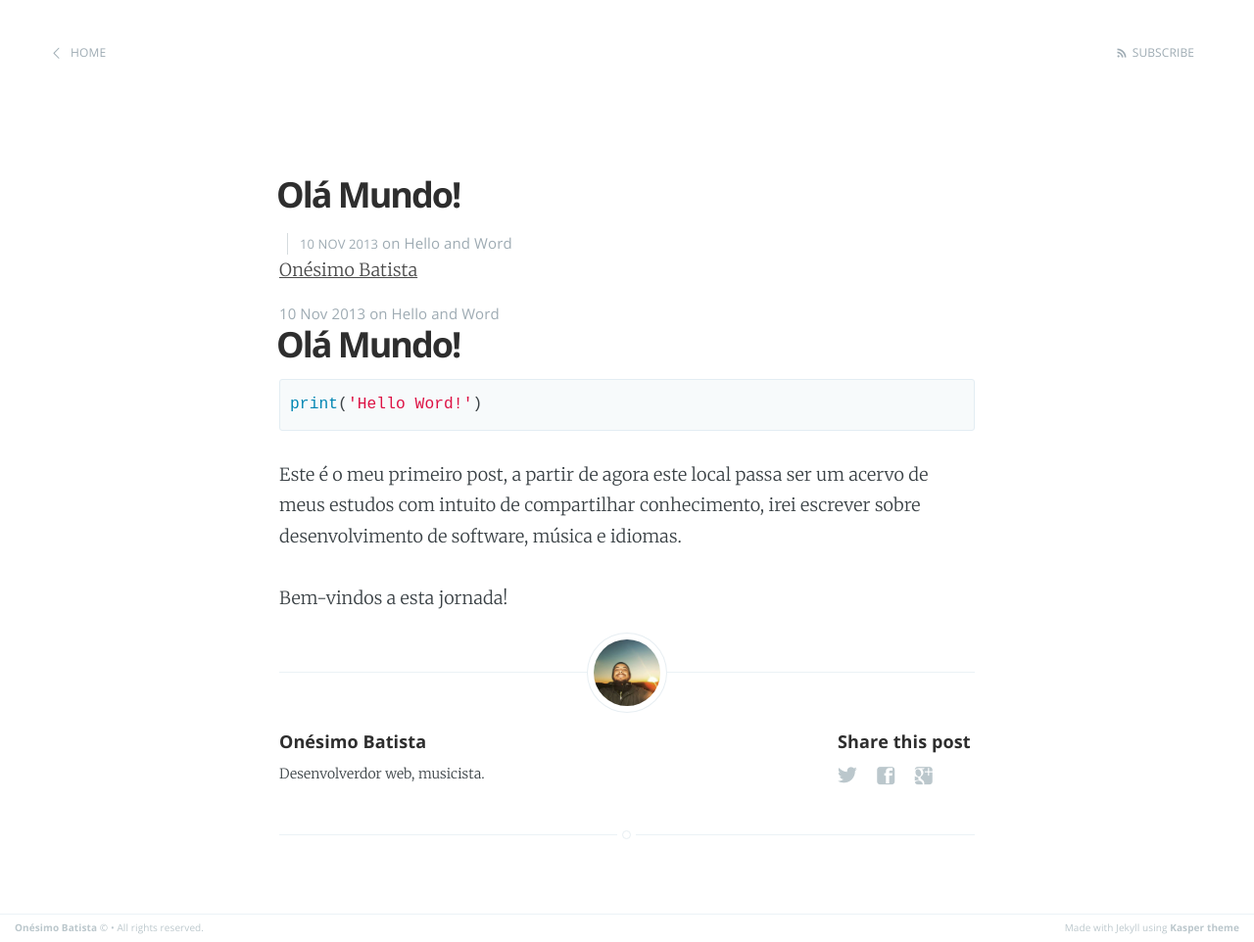
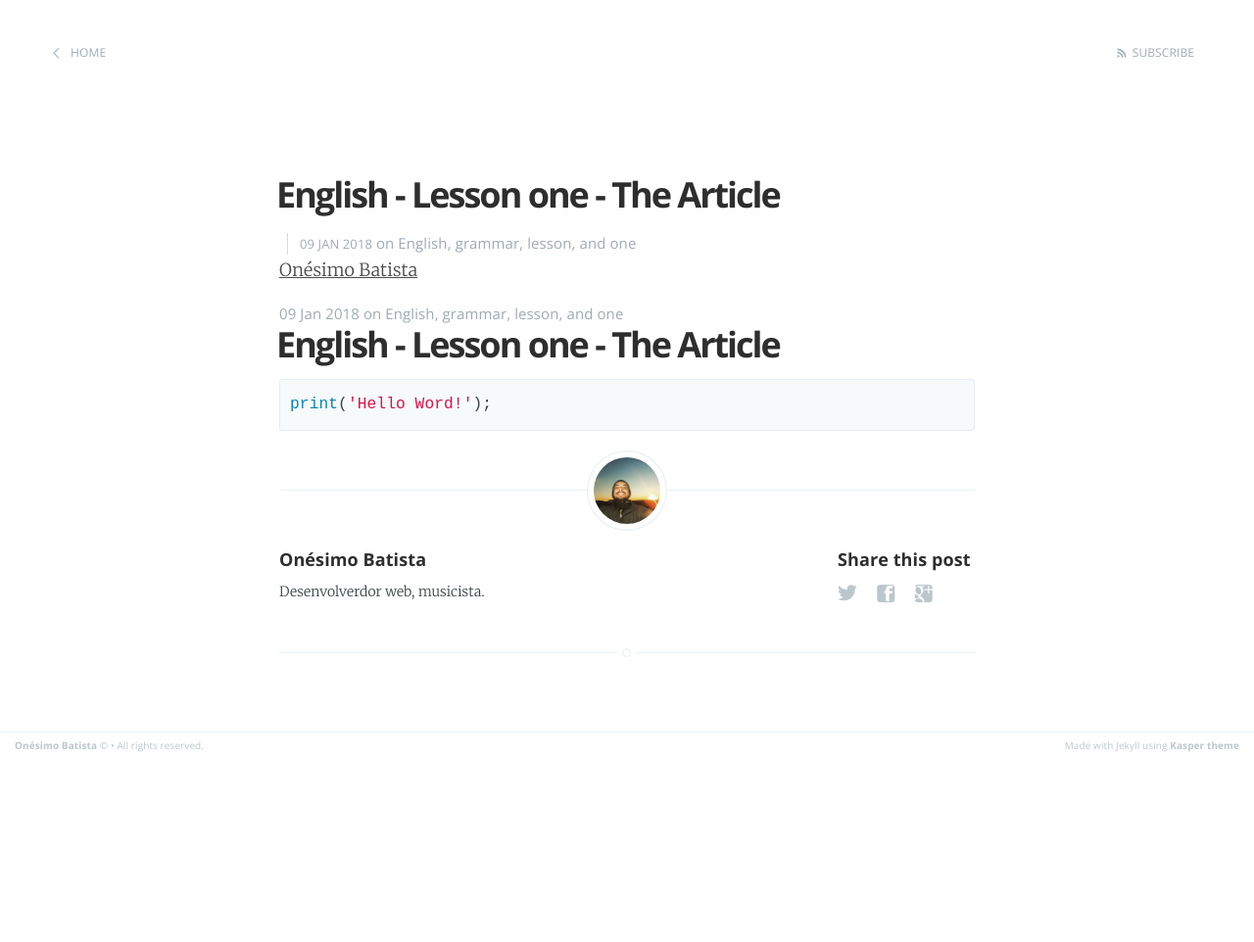
Before and after one commit to onesimo/blog, a Jekyll site: the page built from _posts/2017-10-27-ola-mundo.markdown, in a window 1280 px wide. Shown: the whole page at 98% size. Built offline with Jekyll 4.4.1, drawn with Linux system fonts in a browser that asks for light colours; after the commit the page ends 900 px from its top, so only the background shows below that.

Commit message:
new post

```diff
--- a/_posts/2017-10-27-ola-mundo.markdown
+++ b/_posts/2017-10-27-ola-mundo.markdown
@@ -1,14 +1,11 @@
 ---
 layout: post
-title:  "Olá Mundo!"
-date:   2013-11-10 10:18:00
-categories: Hello Word
+title:  "English - Lesson one - The Article"
+date:   2018-01-09 23:32:00
+categories: English grammar lesson one
 ---
 
 
 {% highlight ruby %}
-print('Hello Word!')
+print('Hello Word!');
 {% endhighlight %}
-Este é o meu primeiro post, a partir de agora este local passa ser um acervo de meus estudos com intuito de compartilhar conhecimento, irei escrever sobre desenvolvimento de software, música e idiomas.
-
-Bem-vindos a esta jornada!
```
Also changed, not shown: _posts/2018-01-09-english-grammar-lesson-one.markdown (added, +14 -0 lines).
